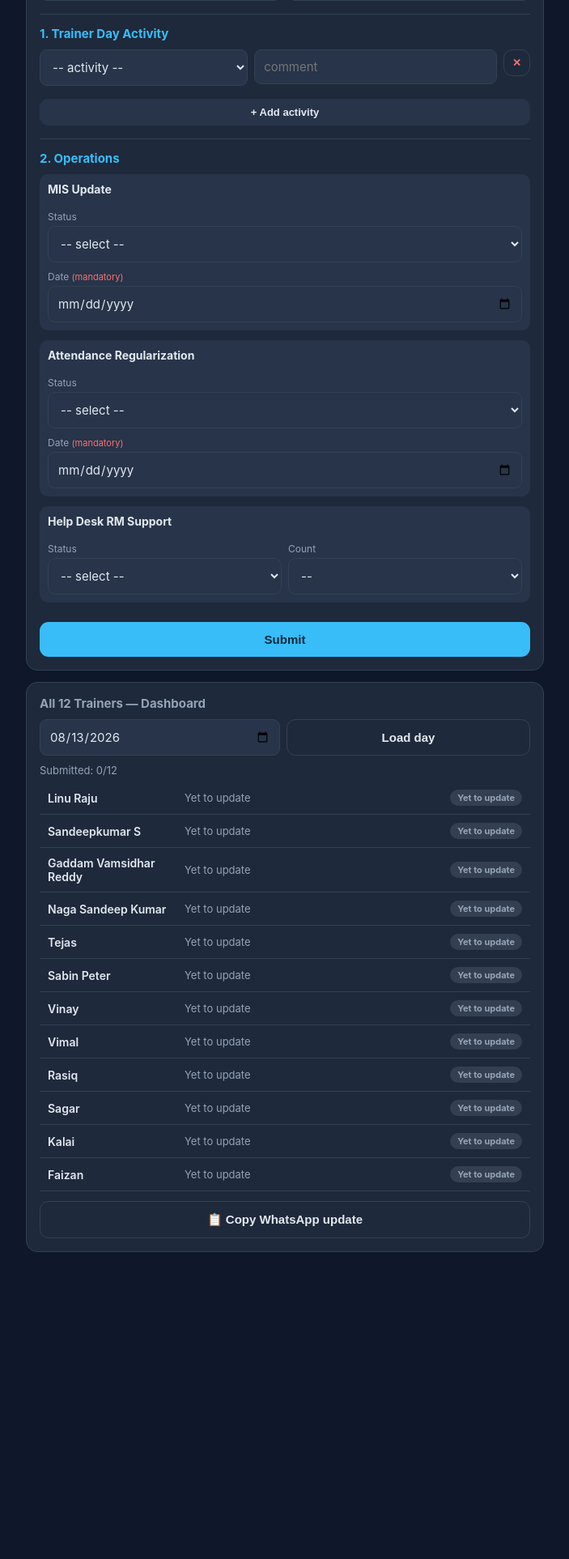
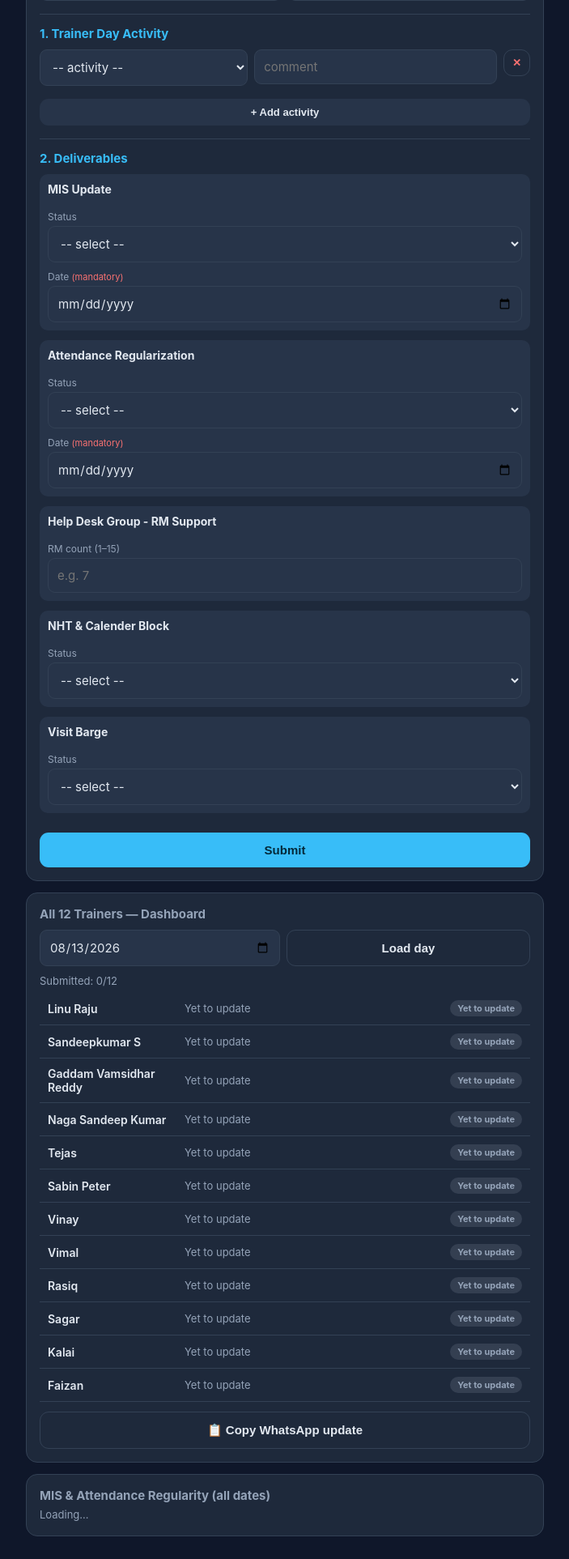
Before and after one commit to tejassrai908-cyber/-trainer-ops-dashboard, a Flask app: page / in a window 1280 px wide. Shown: the part 169-2094 px from the top of the page at 81% size, without its empty margins (288-991 px from the left). Before the commit the page ends 1715 px from the top, so only its background shows below. Run offline with Flask 3, Linux system fonts and the light colour scheme; tables that the repository leaves empty hold one stand-in row (values such as "Sample post"); data that the repository does not hold is empty; parts of the project's set-up code (start-up, migrations or seed data) failed here and were passed over.

Commit message:
Deliverables: MIS=Completed+date, Attendance=Completed/Pending+date, RM=number 1-15, add NHT&Calender(Checked/Aware/Need to check) + Visit Barge(2 opts); add MIS/Attendance regularity bars across all dates

```diff
--- a/app.py
+++ b/app.py
@@ -1,11 +1,14 @@
 #!/usr/bin/env python3
 """Trainer - Day Activity dashboard (deployable on Render / any host).
 
-Operations model (per trainer, per day):
-  - MIS Update            : status "Updated" + mandatory date
-  - Attendance Regular.   : status (Regularized till date / Pending from date) + mandatory date
-  - Help Desk RM Support  : status "I Will Support at least" + count (2RM/4RM/6RM/10RM)
+Deliverables model (per trainer, per day):
+  - MIS Update              : status "Completed" + mandatory date
+  - Attendance Regularization: status "Completed"/"Pending" + mandatory date
+  - Help Desk Group - RM Support: number input 1-15 (stored as "N RM")
+  - NHT & Calender Block    : status Checked / Aware / Need to check
+  - Visit Barge             : status Following the updated process / Need to check for new process
 
+Regularity bars: per-trainer MIS % and Attendance % across all stored dates.
 Data persists in SQLite (trainerops.db) within the running instance.
 Run locally:  python app.py
 Run on host:  gunicorn -b 0.0.0.0:$PORT app:app
@@ -30,11 +33,14 @@ ACTIVITY_OPTIONS = [
     "Attendance Regularization", "Help Desk RM Support", "Weekly Off", "Leave", "Other"
 ]
 OPERATIONS = [
-    {"id": "mis", "label": "MIS Update", "statusOptions": ["Updated"], "requireDate": True},
+    {"id": "mis", "label": "MIS Update", "statusOptions": ["Completed"], "requireDate": True},
     {"id": "att", "label": "Attendance Regularization",
-     "statusOptions": ["Regularized till date", "Pending from date"], "requireDate": True},
-    {"id": "rm", "label": "Help Desk RM Support",
-     "statusOptions": ["I Will Support at least"], "countOptions": ["2RM", "4RM", "6RM", "10RM"]},
+     "statusOptions": ["Completed", "Pending"], "requireDate": True},
+    {"id": "rm", "label": "Help Desk Group - RM Support", "number": True, "min": 1, "max": 15},
+    {"id": "nhtcal", "label": "NHT & Calender Block",
+     "statusOptions": ["Checked", "Aware", "Need to check"]},
+    {"id": "vb", "label": "Visit Barge",
+     "statusOptions": ["Following the updated process", "Need to check for new process"]},
 ]
 
 
@@ -99,6 +105,19 @@ def api_submit():
     ops = {}
     for op in OPERATIONS:
         o = (e.get("operations") or {}).get(op["id"]) or {}
+        if op.get("number"):
+            val = (o.get("number") or "").strip()
+            if val:
+                try:
+                    n = int(val)
+                    if not (op["min"] <= n <= op["max"]):
+                        return jsonify({"status": "error",
+                                        "message": op["label"] + " must be between %d and %d" % (op["min"], op["max"])}), 400
+                    ops[op["id"]] = {"number": n}
+                except ValueError:
+                    return jsonify({"status": "error",
+                                    "message": op["label"] + " must be a number"}), 400
+            continue
         status = (o.get("status") or "").strip()
         if not status:
             continue
@@ -109,17 +128,10 @@ def api_submit():
                 return jsonify({"status": "error",
                                 "message": op["label"] + " needs a date"}), 400
             entry["date"] = d
-        if op.get("countOptions"):
-            c = (o.get("count") or "").strip()
-            if not c:
-                return jsonify({"status": "error",
-                                "message": op["label"] + " needs a count (e.g. 4RM)"}), 400
-            entry["count"] = c
         ops[op["id"]] = entry
 
     conn = get_db()
-    cur = conn.execute("SELECT id FROM entries WHERE date=? AND trainer=?",
-                       (e["date"], e["trainer"]))
+    cur = conn.execute("SELECT id FROM entries WHERE date=? AND trainer=?", (e["date"], e["trainer"]))
     row = cur.fetchone()
     payload = (datetime.datetime.now().isoformat(timespec="seconds"), e["date"], e["trainer"],
                json.dumps(activities, ensure_ascii=False), json.dumps(ops, ensure_ascii=False))
@@ -128,8 +140,7 @@ def api_submit():
                      payload + (row["id"],))
         updated = True
     else:
-        conn.execute("INSERT INTO entries (timestamp,date,trainer,activities,operations) VALUES (?,?,?,?,?)",
-                     payload)
+        conn.execute("INSERT INTO entries (timestamp,date,trainer,activities,operations) VALUES (?,?,?,?,?)", payload)
         updated = False
     conn.commit()
     conn.close()
@@ -155,6 +166,45 @@ def api_report():
     return jsonify({"rows": out, "date": date_str, "operations": OPERATIONS})
 
 
+@app.route("/api/regularity")
+def api_regularity():
+    """Per-trainer MIS % and Attendance % across all stored dates."""
+    conn = get_db()
+    rows = conn.execute("SELECT trainer, date, operations FROM entries").fetchall()
+    conn.close()
+    days = {}            # trainer -> set of dates they appear on
+    mis_done = {}        # trainer -> count of days with MIS Completed
+    att_done = {}        # trainer -> count of days with Attendance Completed
+    for r in rows:
+        t = r["trainer"]
+        days.setdefault(t, set()).add(r["date"])
+        ops = json.loads(r["operations"])
+        if ops.get("mis", {}).get("status") == "Completed":
+            mis_done[t] = mis_done.get(t, 0) + 1
+        if ops.get("att", {}).get("status") == "Completed":
+            att_done[t] = att_done.get(t, 0) + 1
+    out = []
+    tot_mis = tot_att = tot_days = 0
+    for t in TRAINERS:
+        d = len(days.get(t, set()))
+        m = mis_done.get(t, 0)
+        a = att_done.get(t, 0)
+        out.append({
+            "trainer": t,
+            "days": d,
+            "misPct": round(100 * m / d) if d else 0,
+            "attPct": round(100 * a / d) if d else 0,
+            "misDone": m, "attDone": a
+        })
+        tot_mis += m; tot_att += a; tot_days += d
+    return jsonify({
+        "rows": out,
+        "avgMisPct": round(100 * tot_mis / tot_days) if tot_days else 0,
+        "avgAttPct": round(100 * tot_att / tot_days) if tot_days else 0,
+        "totalDays": tot_days
+    })
+
+
 @app.route("/api/whatsapp")
 def api_whatsapp():
     date_str = request.args.get("date", today())
@@ -174,16 +224,13 @@ def api_whatsapp():
         })
 
     submitted = [d for d in data if d["submitted"]]
-
-    # Classification for the alert block
-    blockers = []  # attendance pending from date
+    blockers = []
     for d in data:
         att = d["operations"].get("att")
-        if att and att.get("status") == "Pending from date":
+        if att and att.get("status") == "Pending":
             blockers.append((d["trainer"], fmt(att.get("date", ""))))
     clear = [d["trainer"] for d in data
-             if d["submitted"]
-             and not (d["operations"].get("att", {}).get("status") == "Pending from date")]
+             if d["submitted"] and not (d["operations"].get("att", {}).get("status") == "Pending")]
 
     L = []
     L.append("📋 *Trainer - Day Activity — " + fmt(date_str) + "*")
@@ -193,7 +240,7 @@ def api_whatsapp():
     if blockers:
         L.append("\n🔴 *Needs attention (%d):*" % len(blockers))
         for n, dt in blockers:
-            L.append("  • %s — Attendance Pending from %s" % (n, dt))
+            L.append("  • %s — Attendance Pending (%s)" % (n, dt))
     if clear:
         L.append("\n✅ *All clear (%d):* %s" % (len(clear), ", ".join(clear)))
 
@@ -208,14 +255,20 @@ def api_whatsapp():
         parts = []
         mis = d["operations"].get("mis")
         if mis:
-            parts.append("📅 MIS Updated (%s)" % fmt(mis.get("date", "")))
+            parts.append("📅 MIS Completed (%s)" % fmt(mis.get("date", "")))
         att = d["operations"].get("att")
         if att:
-            icon = "✅" if att["status"] == "Regularized till date" else "◱"
-            parts.append("%s ATT %s (%s)" % (icon, att["status"].split()[0], fmt(att.get("date", ""))))
+            icon = "✅" if att["status"] == "Completed" else "◱"
+            parts.append("%s ATT %s (%s)" % (icon, att["status"], fmt(att.get("date", ""))))
         rm = d["operations"].get("rm")
         if rm:
-            parts.append("✅ RM %s" % rm.get("count", ""))
+            parts.append("✅ RM %d" % rm.get("number", 0))
+        nht = d["operations"].get("nhtcal")
+        if nht:
+            parts.append("🗓 NHT %s" % nht["status"])
+        vb = d["operations"].get("vb")
+        if vb:
+            parts.append("⛴ VB %s" % vb["status"])
         if parts:
             L.append("   " + " | ".join(parts))
 
--- a/templates/index.html
+++ b/templates/index.html
@@ -36,6 +36,13 @@
   .p-no{background:rgba(148,163,184,.18);color:var(--mut)}
   .wa-box{background:var(--in);border:1px solid var(--line);border-radius:10px;padding:12px;white-space:pre-wrap;font-size:13px;line-height:1.5;margin-top:8px}
   .req{color:var(--bad);font-size:11px}
+  .reg-row{margin:8px 0}
+  .reg-row .top{display:flex;justify-content:space-between;font-size:12px;margin-bottom:4px}
+  .track{height:10px;border-radius:6px;background:var(--in);overflow:hidden}
+  .fill{height:100%;border-radius:6px}
+  .fill.mis{background:#38bdf8}
+  .fill.att{background:#34d399}
+  .avg{font-size:13px;color:var(--mut);margin:6px 0 2px}
 </style>
 </head>
 <body>
@@ -63,7 +70,7 @@
     </div>
 
     <div class="sec">
-      <h3>2. Operations</h3>
+      <h3>2. Deliverables</h3>
       <div id="opList"></div>
     </div>
 
@@ -82,11 +89,16 @@
   <div id="waWrap"></div>
 </div>
 
+<div class="card">
+  <h3 style="color:var(--mut);margin:0 0 6px;font-size:15px">MIS &amp; Attendance Regularity (all dates)</h3>
+  <div class="avg" id="avgLine">Loading…</div>
+  <div id="regWrap"></div>
+</div>
+
 <div class="toast" id="toast"></div>
 
 <script>
   var CFG = null;
-  var lastReport = null, lastDate = null;
 
   function api(fn, opts) {
     return fetch(fn, opts).then(function (r) { return r.json(); });
@@ -121,21 +133,21 @@
     CFG.operations.forEach(function (op) {
       var d = document.createElement('div');
       d.className = 'op-row';
-      var html = '<div class="lbl">'+esc(op.label)+'</div>';
-      html += '<div class="row2"><div><label>Status</label>' +
-              '<select data-op="'+op.id+'" data-f="status"><option value="">-- select --</option>' +
-              op.statusOptions.map(function(s){ return '<option>'+esc(s)+'</option>'; }).join('') +
-              '</select></div>';
-      if (op.countOptions) {
-        html += '<div><label>Count</label>' +
-                '<select data-op="'+op.id+'" data-f="count"><option value="">--</option>' +
-                op.countOptions.map(function(c){ return '<option>'+esc(c)+'</option>'; }).join('') +
+      var html = '<div class="lbl">' + esc(op.label) + '</div>';
+      if (op.number) {
+        html += '<div class="row2"><div><label>RM count (1–' + op.max + ')</label>' +
+                '<input type="number" min="' + op.min + '" max="' + op.max + '" data-op="' + op.id + '" data-f="number" placeholder="e.g. 7"></div></div>';
+      } else {
+        html += '<div class="row2"><div><label>Status</label>' +
+                '<select data-op="' + op.id + '" data-f="status"><option value="">-- select --</option>' +
+                op.statusOptions.map(function(s){ return '<option>' + esc(s) + '</option>'; }).join('') +
                 '</select></div>';
-      }
-      html += '</div>';
-      if (op.requireDate) {
-        html += '<label>Date <span class="req">(mandatory)</span></label>' +
-                '<input type="date" data-op="'+op.id+'" data-f="date">';
+        if (op.requireDate) {
+          html += '</div><label>Date <span class="req">(mandatory)</span></label>' +
+                  '<input type="date" data-op="' + op.id + '" data-f="date">';
+        } else {
+          html += '</div>';
+        }
       }
       d.innerHTML = html;
       wrap.appendChild(d);
@@ -152,6 +164,7 @@
     addActivityRow();
     buildOps();
     loadDashboard(cfg.today);
+    loadRegularity();
   }).catch(function (err) { document.getElementById('statusBar').textContent = '⚠ ' + err; });
 
   document.getElementById('addAct').addEventListener('click', function(){ addActivityRow(); });
@@ -174,12 +187,15 @@
     var ok = true;
     CFG.operations.forEach(function (op) {
       var o = rawOps[op.id];
-      if (!o || !o.status) return;            // not filled -> skip
+      if (!o) return;
+      if (op.number) {
+        if (o.number) operations[op.id] = { number: o.number };
+        return;
+      }
+      if (!o.status) return;
       if (op.requireDate && !o.date) { alert(op.label + ' needs a date.'); ok = false; return; }
-      if (op.countOptions && !o.count) { alert(op.label + ' needs a count (e.g. 4RM).'); ok = false; return; }
       operations[op.id] = { status: o.status };
       if (op.requireDate) operations[op.id].date = o.date;
-      if (op.countOptions) operations[op.id].count = o.count;
     });
     if (!ok) return;
 
@@ -197,8 +213,9 @@
       .then(function (res) {
         btn.disabled = false; btn.textContent = 'Submit';
         if (res.status === 'error') { alert(res.message); return; }
-        toast(res.updated ? 'Updated '+entry.trainer : 'Saved '+entry.trainer);
+        toast(res.updated ? 'Updated ' + entry.trainer : 'Saved ' + entry.trainer);
         loadDashboard(entry.date);
+        loadRegularity();
       })
       .catch(function (err) { btn.disabled = false; btn.textContent = 'Submit'; alert('Error: ' + err); });
   });
@@ -211,7 +228,6 @@
 
   function loadDashboard(dateStr, cb) {
     api('/api/report?date=' + encodeURIComponent(dateStr)).then(function (res) {
-      lastReport = res; lastDate = res.date;
       renderDashboard(res.rows);
       if (cb) cb();
     }).catch(function (err) { document.getElementById('statusBar').textContent = '⚠ ' + err; if (cb) cb(); });
@@ -231,6 +247,22 @@
     wrap.innerHTML = html;
   }
 
+  function loadRegularity() {
+    api('/api/regularity').then(function (res) {
+      document.getElementById('avgLine').textContent =
+        'Overall: MIS ' + res.avgMisPct + '%  •  Attendance ' + res.avgAttPct + '%   (across ' + res.totalDays + ' trainer-days)';
+      var html = '';
+      res.rows.forEach(function (r) {
+        if (!r.days) return;
+        html += '<div class="reg-row"><div class="top"><span>' + esc(r.trainer) + '</span>' +
+                '<span>MIS ' + r.misPct + '% / ATT ' + r.attPct + '%</span></div>' +
+                '<div class="track"><div class="fill mis" style="width:' + r.misPct + '%"></div></div>' +
+                '<div class="track" style="margin-top:4px"><div class="fill att" style="width:' + r.attPct + '%"></div></div></div>';
+      });
+      document.getElementById('regWrap').innerHTML = html || '<p style="color:#94a3b8;font-size:13px">No history yet.</p>';
+    }).catch(function () {});
+  }
+
   document.getElementById('copyBtn').addEventListener('click', function () {
     var d = document.getElementById('viewDate').value;
     if (!d) { alert('Pick a date first.'); return; }
```
